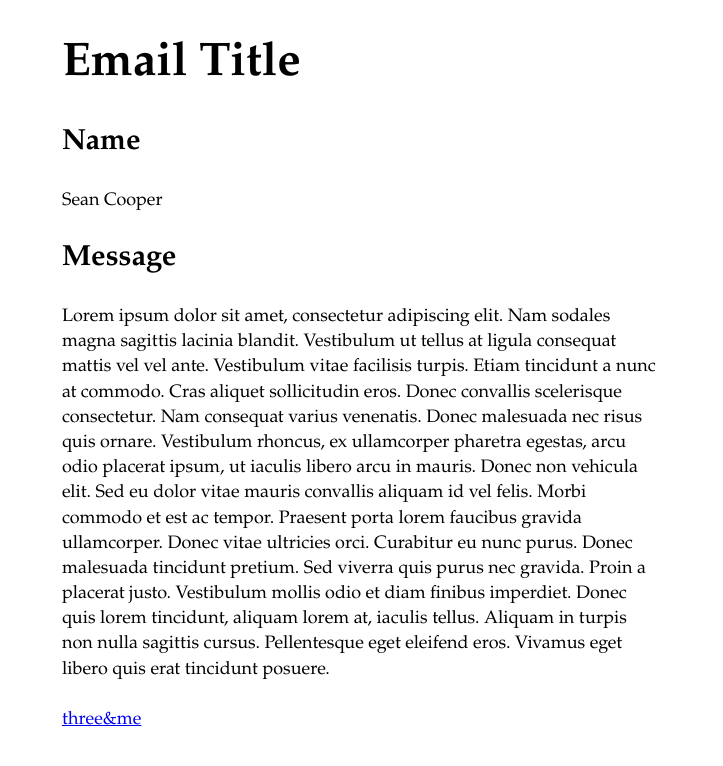
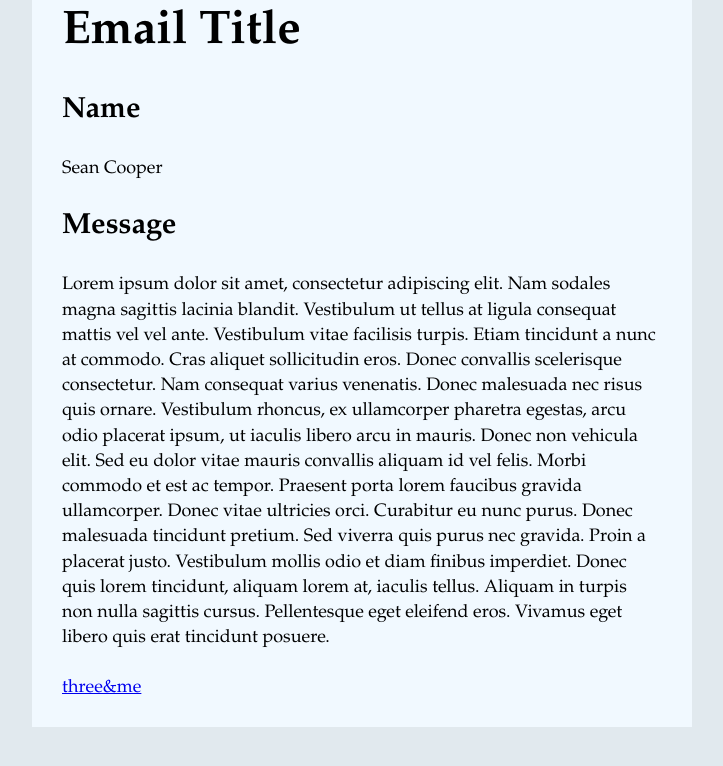
Before and after one commit to OrderAndCh4oS/email, a PHP site: page /test/index.php in a window 1280 px wide. Shown: the top 766 px of the page, without its empty margins (278-1001 px from the left). Run offline with PHP 8.4, Linux system fonts and the light colour scheme; some libraries are stand-ins or nearby versions.

Commit message:
Added styles for body and table colours, added setters for styles

```diff
--- a/src/Email/Email.php
+++ b/src/Email/Email.php
@@ -7,11 +7,11 @@
     class Email
     {
 
+        protected $body_color = "#f1f1f1";
+        protected $table_color = "#ffffff";
         protected $color;
-        protected $font_family;
         protected $base_font_size;
         protected $ratio;
-        protected $line_height;
         protected $styles;
 
         protected $email_title;
@@ -21,15 +21,16 @@
          * @param string $font_family
          * @param int $base_font_size
          * @param float $line_height
+         * @param string $color
          * @param float $ratio
          */
         public function __construct(
             $font_family = 'Helvetica,Arial,sans-serif',
             $base_font_size = 12,
             $line_height = 1.3,
+            $color = "#000000",
             $ratio = 1.618
         ) {
-            $this->font_family    = $font_family;
             $this->base_font_size = $base_font_size;
             $this->ratio          = $ratio;
             $this->line_height    = $line_height;
@@ -37,9 +38,60 @@
                 'font-family'    => $font_family,
                 'font-size'      => $base_font_size . "px",
                 'line-height'    => $line_height,
+                'color'          => $color,
+                'margin-bottom'  => ($line_height * $base_font_size) . "px",
                 'padding-bottom' => 0,
-                'margin-bottom'  => ($line_height * $base_font_size) . "px"
+                'margin-top'     => 0,
+                'padding-top'    => 0
             );
+        }
+
+        /**
+         * @param string $body_color
+         */
+        public function setBodyColor($body_color)
+        {
+            $this->body_color = $body_color;
+        }
+
+        /**
+         * @param$table_color
+         */
+        public function setTableColor($table_color)
+        {
+            $this->table_color = $table_color;
+        }
+
+        /**
+         * @param string  $color
+         */
+        public function setColor($color)
+        {
+            $this->styles['color'] = $color;
+        }
+
+        /**
+         * @param string  $font_family
+         */
+        public function setFontFamily($font_family)
+        {
+            $this->styles['font-family'] = $font_family;
+        }
+
+        /**
+         * @param string  $font_size
+         */
+        public function setFontSize($font_size)
+        {
+            $this->styles['font-size'] = $font_size;
+        }
+
+        /**
+         * @param string  $line_height
+         */
+        public function setLineHeight($line_height)
+        {
+            $this->styles['line-height'] = $line_height;
         }
 
         /**
@@ -116,7 +168,7 @@
          */
         public function getMessage($template = 'email.twig', $twig = false)
         {
-            if(!$twig) {
+            if (!$twig) {
                 $loader = new Twig_Loader_Filesystem(__DIR__ . '/../../views');
                 $twig   = new Twig_Environment($loader);
             }
@@ -125,12 +177,18 @@
                 $message .= $output;
             }
 
-            return $twig->render($template, array('content' => $message));
+            return $twig->render($template, array(
+                'title'       => 'Email Title',
+                'body_color'  => $this->body_color,
+                'table_color' => $this->table_color,
+                'content'     => $message
+            ));
             //return $message;
         }
 
         /**
          * @param array $array
+         *
          * @return array $errors
          */
         public function check_required_fields($array)
@@ -148,6 +206,7 @@
 
         /**
          * @param $data
+         *
          * @return string
          */
         protected function clean($data)
--- a/test/index.php
+++ b/test/index.php
@@ -16,6 +16,8 @@ Vestibulum rhoncus, ex ullamcorper pharetra egestas, arcu odio placerat ipsum, u
 
     if (empty($errors)) {
         $h2_style = array('font-size' => $email->modularScale(1));
+        $email->setBodyColor('#e1e9ee');
+        $email->setTableColor('#f1f9ff');
         $email->setTag('Email Title', 'h1', array('font-size' => $email->modularScale(2)));
         $email->setTag('Name', 'h2', $h2_style);
         $email->setTag($name, 'p');
--- a/views/email.twig
+++ b/views/email.twig
@@ -43,15 +43,16 @@
     </style>
     <![endif]-->
 </head>
-<body>
+<body bgcolor="{{ body_color }}">
 <!-- Wrapper/Container Table: Use a wrapper table to control the width and the background color consistently of your email. Use this approach instead of setting attributes on the body tag. -->
 <table cellpadding="0" cellspacing="0" border="0" id="backgroundTable">
     <tr>
         <td valign="top">
             <!-- Tables are the most common way to format your email consistently. Set your table widths inside cells and in most cases reset cellpadding, cellspacing, and border to zero. Use nested tables as a way to space effectively in your message. -->
-            <table cellpadding="0" cellspacing="0" border="0" align="center">
+            <table cellpadding="0" cellspacing="0" border="0" align="center" bgcolor="{{ table_color }}">
                 <tr>
-                    <td width="600" valign="top">{{ content | striptags('<h1><h2><h3><h4><h5><h6><p><a><ul><ol><li><strong><em>')|raw  }}</td>
+                    <td width="600" valign="top" style="padding-left:30px;padding-right:30px;">{{ content | striptags
+                        ('<h1><h2><h3><h4><h5><h6><p><a><ul><ol><li><strong><em>')|raw  }}</td>
                 </tr>
             </table>
             <!-- End example table -->
```
